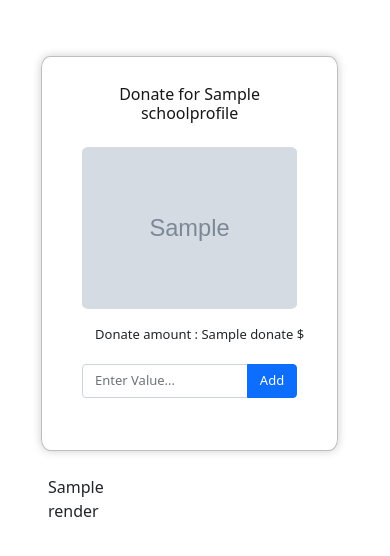
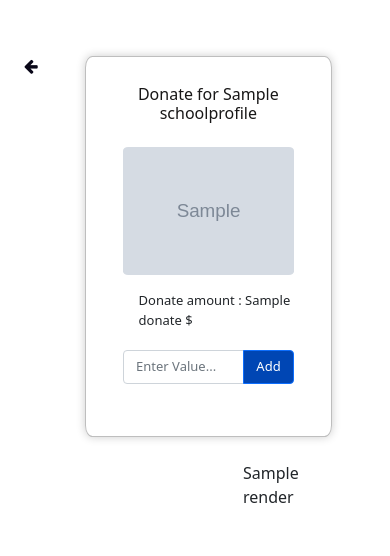
Before and after one commit to Coding-Hamsters/RaisingMinds, a Django app: template RaisingMinds/payments/templates/payments/payment_checkout.html in a window 390 px wide. Shown: the top 556 px of the page. Run offline with Django 4.2, Linux system fonts and the light colour scheme; tables that the repository leaves empty hold one stand-in row (values such as "Sample post"); the template is opened without the code that fills it: values that come from a table or form of the project are taken from there, most other values are stand-ins (such as "Sample title", 1, 10 or a date in 2020); grey boxes marked "Sample" are stand-in pictures.

Commit message:
update payment checkout.html

```diff
--- a/RaisingMinds/payments/static/payments/css/payment_checkout.css
+++ b/RaisingMinds/payments/static/payments/css/payment_checkout.css
@@ -39,14 +39,6 @@ div img{
     -ms-border-radius: 3%;
     -o-border-radius: 3%;
 }
-/*------------------------paynow button----------------------------*/
-.paynowBtn2{
-    width: 22%;
-    display: block;
-    margin: 0 auto;
-
-}
-/*------------------------paynow button----------------------------*/
 .js{
     padding-left: 25px;
     padding-bottom: 20px;
@@ -56,42 +48,50 @@ div img{
     padding-left: 5%;
     padding-right: 5%;
 }
+
+#button-addon2{
+    background-color: #0046b4;
+}
+    /*------back button-------*/
+.left .back-btn button a{
+    color: rgb(9, 7, 24);
+    text-decoration: none;
+
+}
+.back-btn .btn-primary{
+ background-color:#fff ;
+ border: #fff;
+}
+.back-btn .btn-primary:hover{
+    background-color: #fff;
+    border: #fff;
+}
+  /*------end back button-------*/
+
+
+
+/* paypal donate button */
+input[type="image"] {
+ filter: hue-rotate(240deg); /*Changetheimage colour*/
+ display: block;
+ margin: 0 auto;
+ -webkit-filter: hue-rotate(240deg);
+}
+ /* paypal donate button */
+
 /* ***************************************************************************
                                         media query
 ******************************************************************************/
 
-@media (max-width: 1199.9px) {
-    .paynowBtn2 {
-      width: 31%;
-    }
-  }
-
   @media (max-width: 991.9px) {
-    .paynowBtn2 {
-      width: 45%;
-    }
-
-    .left{
-        display: none;
-    }
     .right{
         display: none;
     }
     form{
         position: relative;
-        left: 50%;
-        width: 130%;
+       left: -80%;
+        width: 150%;
     }
-  }
-   /* paypal donate button */
-   input[type="image"] {
-    filter: hue-rotate(240deg);
-    /*Changetheimagetoblue*/display: block;
-    margin: 0 auto;
-    -webkit-filter: hue-rotate(240deg);
-}
-    /* paypal donate button */
-
 
 
   @media (max-width: 767.9px) {
@@ -101,28 +101,28 @@ div img{
     #button-addon2{
         font-size: 13px;
     }
-    .paynowBtn2{
-        font-size: 14px;
-    }
     h4{
         font-size: 16px;
     }
     form{
-        left: 40%;
         width: 180%;
+        left: -100%;
     }
 }
 @media (max-width: 500.9px) {
     .donateAmount{
-        font-size: 11px;
-
+        font-size: 10px;
+    }
+    form{
+        left: -130%;
+        width: 200%;
     }
 }
 @media (max-width: 430.9px) {
 
     form{
-        left: -7%;
-        width: 300%;
+        left: -160%;
+        width: 250%;
     }
     .donateAmount{
         font-size: 13px;
@@ -133,9 +133,16 @@ div img{
 }
 @media (max-width: 280.9px) {
 
+    .back-btn .btn-primary {
+        position: relative;
+        margin-left: 24px;
+        margin-top: 25px;
+        z-index: 1;
+    }
+
     form{
-        left: -60%;
-        width: 550%;
+        left: -350%;
+        width: 500%;
     }
     .donateAmount{
         font-size: 10px;
@@ -144,7 +151,5 @@ div img{
     #button-addon2{
         font-size: 12px;
     }
-    .paynowBtn2{
-        font-size: 12px;
-    }
 }
+  }
--- a/RaisingMinds/payments/templates/payments/payment_checkout.html
+++ b/RaisingMinds/payments/templates/payments/payment_checkout.html
@@ -7,6 +7,7 @@
     <meta name="viewport" content="width=device-width, initial-scale=1.0">
      <!-- Bootstap CDN link -->
      <link href="https://cdn.jsdelivr.net/npm/bootstrap@5.0.2/dist/css/bootstrap.min.css" rel="stylesheet" />
+     <!-- font awesome icon link -->
      <link href="https://cdnjs.cloudflare.com/ajax/libs/font-awesome/5.15.4/css/all.min.css" rel="stylesheet" />
      <link rel="stylesheet" href="https://cdnjs.cloudflare.com/ajax/libs/font-awesome/4.7.0/css/font-awesome.min.css" />
      <!-- external CSS -->
@@ -20,11 +21,17 @@
     <div class="container">
 
         <div class="row">
+            <!-- left column -->
+            <div class="col left">
+                <div class="back-btn mt-5">
+                    <button class="btn btn-primary"><a href="{% url 'community' %}"><i class="fa fa-arrow-left"></i></a></button>
 
+                </div>
 
-            <div class="col left"> </div>
+            </div>
+            <!-- end left column -->
 
-
+            <!-- middle column -->
             <div class="col-6 mt-2 middle p-5">
 
                 <form method="post">
@@ -52,6 +59,9 @@
 
                 {{paypal.render}}
             </div>
+               <!--------end middle column------------->
+
+               <!--right side column-->
             <div class="col right"></div>
 
         </div>
```
